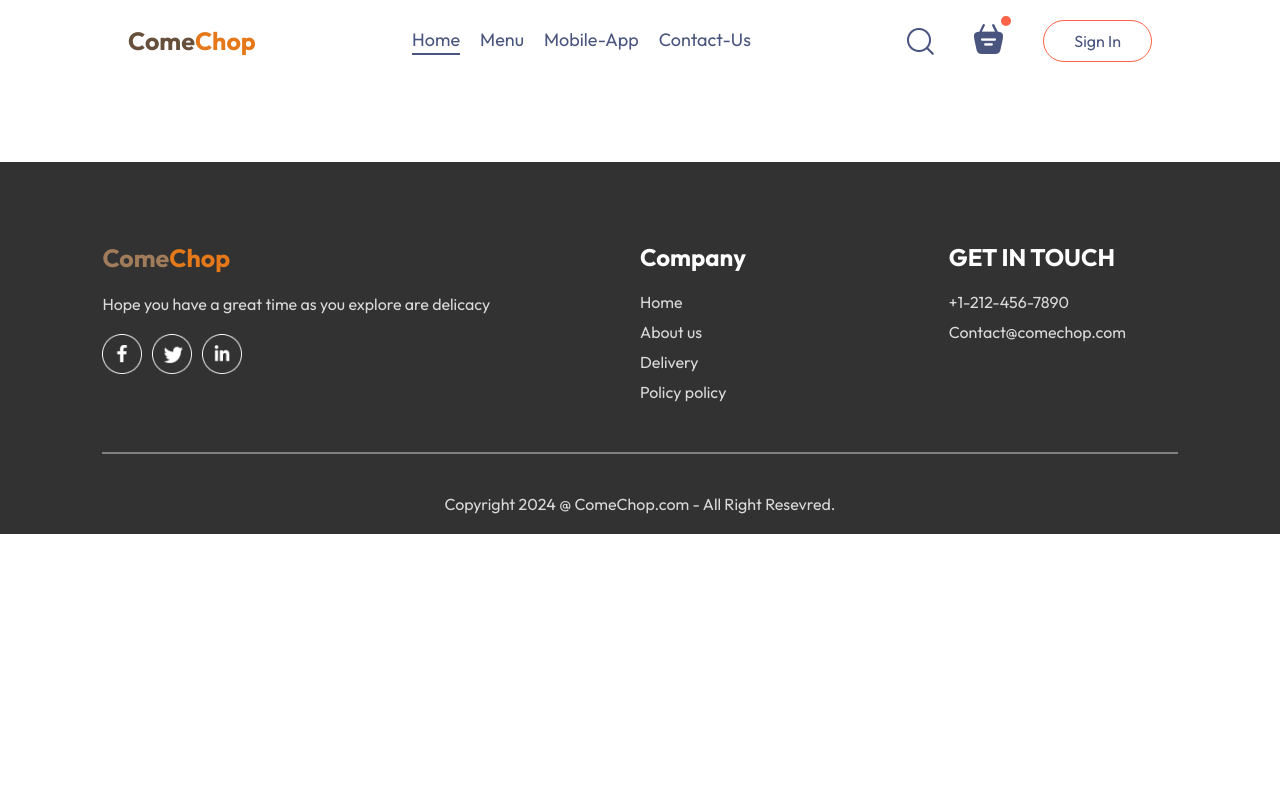
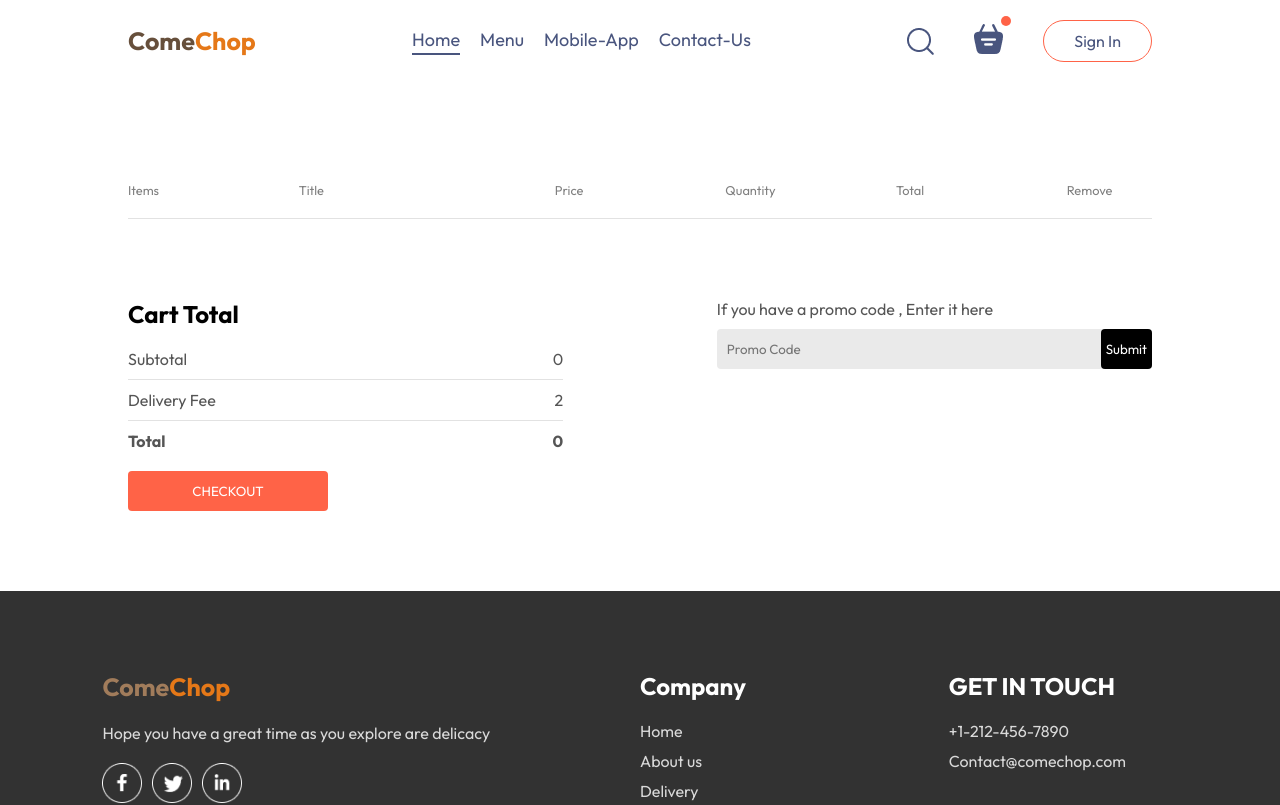
Before and after one commit to Osas706/food-app, a React (Vite) app in the folder frontend/: page /cart in a window 1280 px wide. Shown: the top 805 px of the page. Built offline with nearby package versions, Linux system fonts and the light colour scheme.

Commit message:
cart page ui

```diff
--- a/frontend/src/components/navbar/Navbar.jsx
+++ b/frontend/src/components/navbar/Navbar.jsx
@@ -8,7 +8,7 @@
 
   return (
     <div className='navbar'>
-       <h2 className='logo'>Come<span>Chop</span></h2>
+       <Link to={'/'}><h2 className='logo'>Come<span>Chop</span></h2></Link>
 
        <ul className="navbar-menu">
          <Link to={'/'} onClick={() => setMenu('home')} className={menu === 'home' ? 'active' : ''}>Home</Link>
@@ -21,7 +21,7 @@
          <img src={assets.search_icon} alt="" />
 
          <div className="navbar-search-icon">
-            <img src={assets.basket_icon} alt="" />
+            <Link to={'/cart'}> <img src={assets.basket_icon} alt="" /> </Link>
             <div className="dot"></div>
          </div>
 
--- a/frontend/src/context/storeContext.jsx
+++ b/frontend/src/context/storeContext.jsx
@@ -6,6 +6,7 @@
 const StoreContextProvider = (props) => {
   const [cartItems, setCartItems ] = useState({});
 
+  //add to cart func
   const addToCart = (itemId) => {
     if(!cartItems[itemId]){
       setCartItems((prev) => ({...prev, [itemId]:1 }))
@@ -14,6 +15,7 @@
     };
   };
 
+  //remove from cart func
   const removeFromCart = (itemId) => {
     setCartItems((prev) => ({...prev,[itemId]:prev[itemId] - 1 }));
   };
@@ -22,6 +24,7 @@
     console.log(cartItems);
   }, [cartItems])
 
+  //store values
   const contextValue = {
     food_list,
     cartItems,
--- a/frontend/src/pages/cart/Cart.css
+++ b/frontend/src/pages/cart/Cart.css
@@ -0,0 +1,108 @@
+.cart{
+    margin-top: 100px;
+}
+
+.cart-items-title{
+    display: grid;
+    grid-template-columns: 1fr 1.5fr 1fr 1fr 1fr 0.5fr;
+    align-items: center;
+    color: gray;
+    font-size: max(1vw, 12px);
+}
+
+.cart-items-item{
+    margin: 10px 0;
+    color: black;
+}
+
+.cart-items-item img{
+    width: 50px;
+    border-radius: 40px;
+}
+
+.cart hr{
+    height: 1px;
+    background-color: #e2e2e2;
+    border: none;
+}
+
+.cart-items-item .cross{
+    cursor: pointer;
+}
+
+.cart-bottom{
+    margin-top: 80px;
+    display: flex;
+    justify-content: space-between;
+    gap: max(12vw, 20px);
+}
+
+.cart-total{
+    flex: 1;
+    display: flex;
+    flex-direction: column;
+    gap: 20px;
+}
+
+.cart-total-details{
+    display: flex;
+    justify-content: space-between;
+    color: #555;
+}
+
+.cart-total hr{
+    margin: 10px 0;
+}
+
+.cart-total button{
+    border: none;
+    color: white;
+    background-color: tomato;
+    width: max(15vw, 200px);
+    padding: 12px 0px;
+    border-radius: 4px;
+    cursor: pointer;
+}
+
+.cart-promocode{
+    flex: 1;
+}
+
+.cart-promocode p{
+    color: #555;
+}
+
+.cart-promocode-input{
+    margin-top: 10px;
+    display: flex;
+    justify-content: space-between;
+    align-items: center;
+    background-color: #eaeaea;
+    border-radius: 4px;
+}
+
+.cart-promocode-input input{
+    background: transparent;
+    border: none;
+    outline: none;
+    padding-left: 10px;
+}
+
+.cart-promocode-input button{
+    width: max(10vw, 150x);
+    padding: 12px 5px;
+    background-color: black;
+    border: navajowhite;
+    color: white;
+    border-radius: 4px;
+}
+
+@media (max-width:750px){
+    .cart-bottom{
+        flex-direction: column-reverse;
+    }
+
+    .cart-promocode{
+        justify-content: start;
+    }
+}
--- a/frontend/src/pages/cart/Cart.jsx
+++ b/frontend/src/pages/cart/Cart.jsx
@@ -1,12 +1,92 @@
-import React from 'react';
-import './Cart.css';
+import React from "react";
+import "./Cart.css";
+import { useContext } from "react";
+import { StoreContext } from "../../context/storeContext";
 
 const Cart = () => {
+  const { cartItems, food_list, removeFromCart } = useContext(StoreContext);
+
   return (
-    <div>
+    <div className="cart">
+      {/******** Cart Items section *************/}
+      <div className="cart-items">
+        <div className="cart-items-title">
+          <p>Items</p>
+          <p>Title</p>
+          <p>Price</p>
+          <p>Quantity</p>
+          <p>Total</p>
+          <p>Remove</p>
+        </div>
+
+        <br />
+        <hr />
+
+        {food_list.map((item, index) => {
+          if (cartItems[item._id] > 0) {
+            return (
+              <div>
+                <div className="cart-items-title cart-items-item">
+                  <img src={item.image} alt="" />
+                  <p>{item.name}</p>
+                  <p>${item.price}</p>
+                  <p>{cartItems[item._id]}</p>
+                  <p>${item.price * cartItems[item._id]}</p>
+                  <p onClick={() => removeFromCart(item._id)} className="cross">X</p>
+                </div>
+
+                <hr />
+              </div>
+            );
+          }
+        })}
+      </div>
+
+      {/********Cart total section ****************/}
+      <div className="cart-bottom">
+        <div className="cart-total">
+          <h2>Cart Total</h2>
+
+          <div>
+            <div className="cart-total-details">
+              <p>Subtotal</p>
+              <p>{0}</p>
+            </div>
+
+            <hr />
+
+            <div className="cart-total-details">
+              <p>Delivery Fee</p>
+              <p>{2}</p>
+            </div>
+
+            <hr />
+
+            <div className="cart-total-details">
+              <b>Total</b>
+              <b>{0}</b>
+            </div>
+          </div>
+
+          <button>CHECKOUT</button>
+        </div>
+
+        <div className="cart-promocode">
+          <div>
+            <p>If you have a promo code , Enter it here </p>
+
+            <div className="cart-promocode-input">
+              <input type="text" placeholder="Promo Code"/>
+
+              <button>Submit</button>
+            </div>
+          </div>
+        </div>
+      </div>
+
 
     </div>
-  )
-}
+  );
+};
 
-export default Cart
+export default Cart;
```
